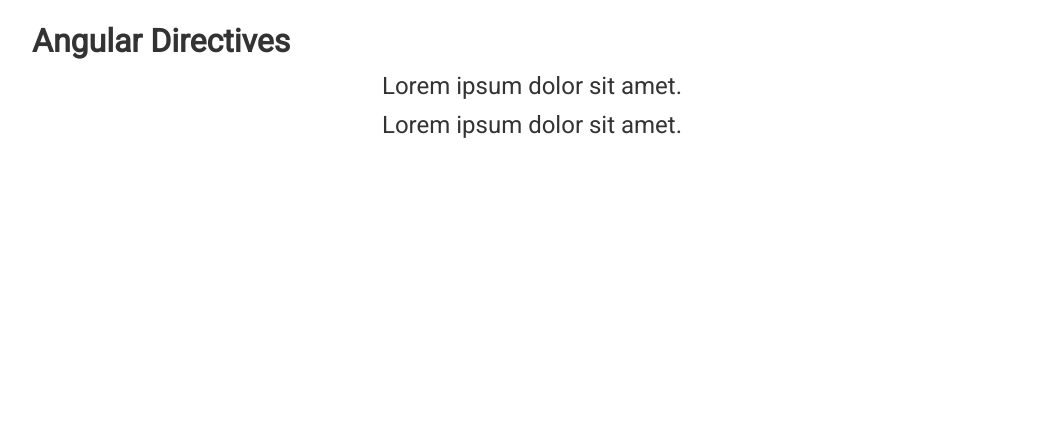
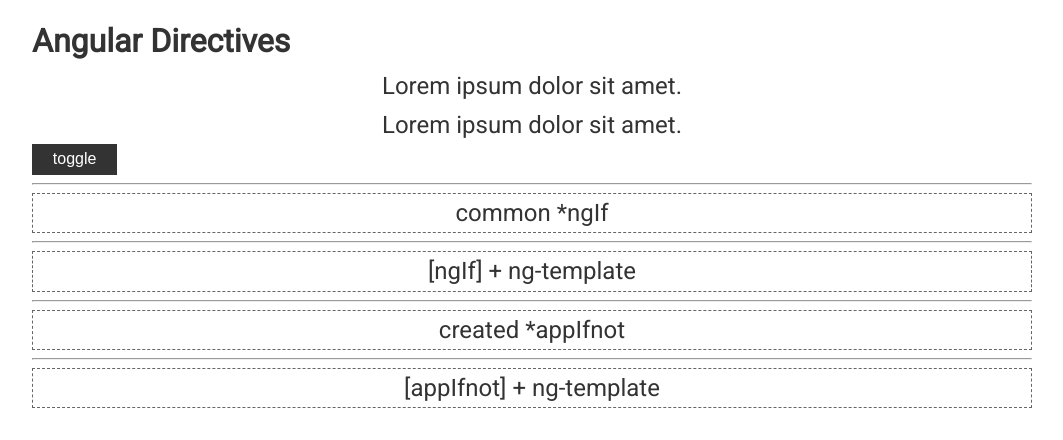
Before and after one commit to Chuchundrium/Angular-theory, an Angular app: page / in a window 1280 px wide. Shown: the top 440 px of the page, without its empty margins (108-1171 px from the left). Built offline with nearby package versions, Linux system fonts and the light colour scheme.

Commit message:
04-Directives-06-create-strusture-directive-TemplateRef-ViewContainerRef

```diff
--- a/src/app/app.component.html
+++ b/src/app/app.component.html
@@ -10,10 +10,34 @@
     fontWeight = "bold"
     [dStyles] = "{border: '2px solid #d64161', fontWeight: 'bold', borderRadius: '30px'}"
   >Lorem ipsum dolor sit amet.</p>
+  <button class="btn" (click)="isVisible = !isVisible">toggle</button>
+
+  <!--  appStyle="red" -->
+  <!--    is equivalent to-->
+  <!--  [appStyle]="'red'"-->
+  <!--    but only string-->
+  <!--so, if parameter is String, binding is nor necessary-->
+
+  <hr>
+  <div *ngIf="isVisible" class="wrap">
+    <p> common *ngIf</p>
+  </div>
+  <hr>
+<!--  Previous is OK, but Angular style is: -->
+  <ng-template [ngIf]="isVisible">
+    <div class="wrap">
+      <p>[ngIf] + ng-template</p>
+    </div>
+  </ng-template>
+  <hr>
+<!--  Created structure directive *appIfNot-->
+  <div class="wrap" *appIfnot="!isVisible">
+    <p>created *appIfnot</p>
+  </div>
+  <hr>
+  <ng-template [appIfnot]="!isVisible">
+    <div class="wrap">
+      <p>[appIfnot] + ng-template</p>
+    </div>
+  </ng-template>
 </div>
-
-<!--  appStyle="red" -->
-<!--    is equivalent to-->
-<!--  [appStyle]="'red'"-->
-<!--    but only string-->
-<!--so, if parameter is String, binding is nor necessary-->
--- a/src/app/app.component.scss
+++ b/src/app/app.component.scss
@@ -2,3 +2,6 @@ p {
   font-size: 1.5rem;
   text-align: center;
 }
+.wrap {
+  border: 1px dashed #666666;
+}
--- a/src/app/app.component.ts
+++ b/src/app/app.component.ts
@@ -6,5 +6,5 @@ import {Component} from '@angular/core';
   styleUrls: ['./app.component.scss']
 })
 export class AppComponent {
-
+  isVisible = true;
 }
--- a/src/app/app.module.ts
+++ b/src/app/app.module.ts
@@ -5,12 +5,14 @@ import { AppComponent } from './app.component';
 import {FormsModule} from '@angular/forms';
 import {StyleDirective} from './directives/style.directive';
 import { Style2Directive } from './directives/style2.directive';
+import { IfnotDirective } from './directives/ifnot.directive';
 
 @NgModule({
   declarations: [
     AppComponent,
     StyleDirective,
-    Style2Directive
+    Style2Directive,
+    IfnotDirective
   ],
   imports: [
     BrowserModule,
--- /dev/null
+++ b/src/app/directives/ifnot.directive.ts
@@ -0,0 +1,20 @@
+import {Directive, Input, TemplateRef, ViewContainerRef} from '@angular/core';
+
+@Directive({
+  selector: '[appIfnot]'
+})
+export class IfnotDirective {
+  @Input('appIfnot') set ifNot(condition: boolean) {
+    if (!condition) {
+      // view elements
+      this.viewContainer.createEmbeddedView(this.templateRef);
+    } else {
+      // hide elements
+      this.viewContainer.clear();
+    }
+  }
+
+  constructor(private templateRef: TemplateRef<any>,
+              private viewContainer: ViewContainerRef) { }
+
+}
```
